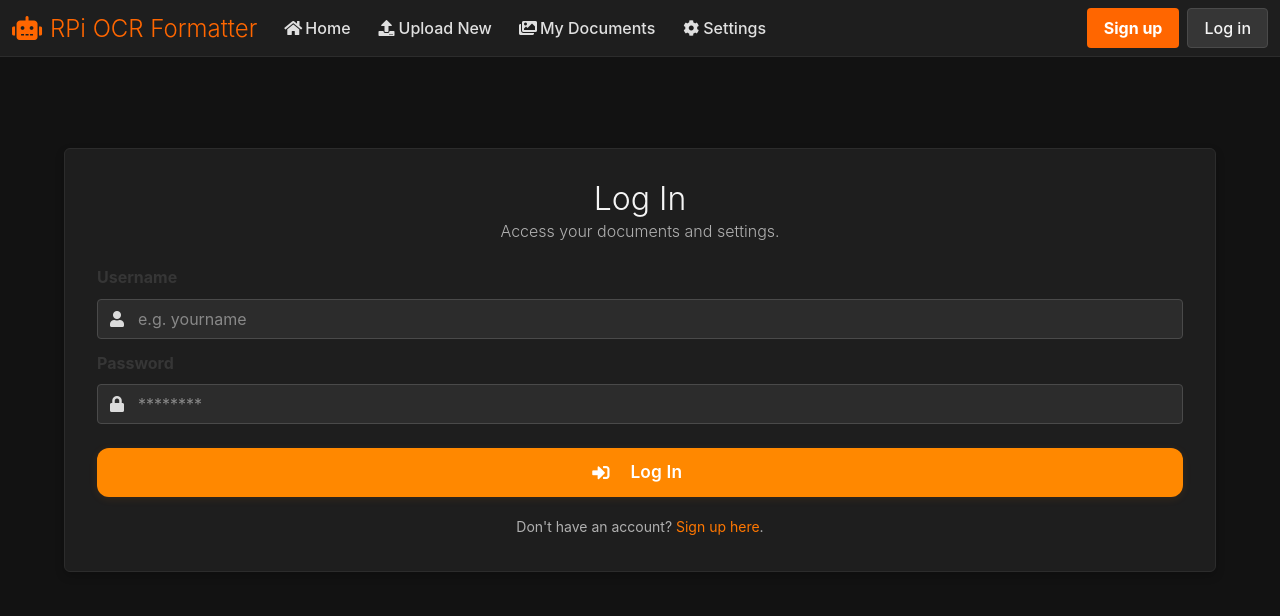
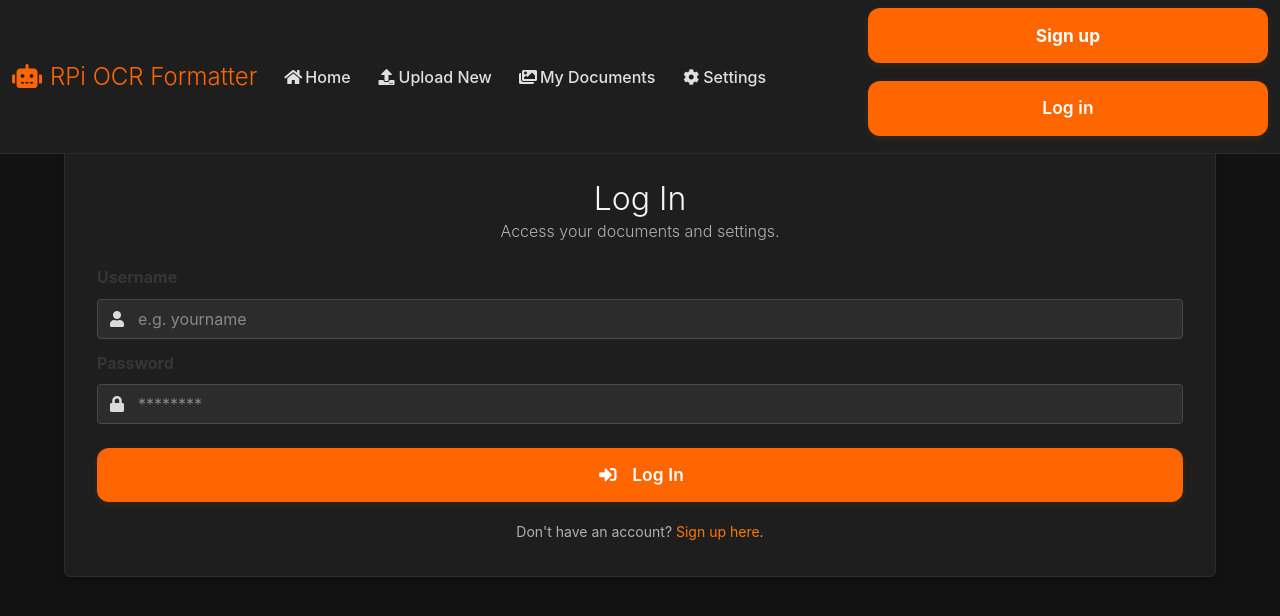
Before and after one commit to MUGnifisent/rpi_photodoc, a Flask app: page /login in a window 1280 px wide. Shown: the top 616 px of the page. Run offline with Flask 3, Linux system fonts and the light colour scheme.

Commit message:
Refactored button styles across the application to unify main action buttons under a new class, enhancing visual consistency. Updated relevant templates to use the new button class for logout, login, registration, and upload actions.

```diff
--- a/static/style.css
+++ b/static/style.css
@@ -245,8 +245,9 @@
     color: #ff8c1a;
 }
 
-.button-app-main {
-    background: #ff8800;
+/* Unified button style for all major actions */
+.button-main {
+    background: #ff6600;
     color: #fff;
     border: none;
     border-radius: 12px;
@@ -267,8 +268,10 @@
     margin-bottom: 1em;
     letter-spacing: 0.01em;
 }
-.button-app-main:hover, .button-app-main:focus {
-    background: #ff6a00;
+.button-main:hover, .button-main:focus {
+    background: #e65c00;
     color: #fff;
     box-shadow: 0 2px 12px 0 rgba(255,136,0,0.18);
 }
+
+/* Remove/override any previous .button-main or .button.upload-flat definitions in page-level styles */
--- a/templates/base.html
+++ b/templates/base.html
@@ -47,15 +47,15 @@
                 <div class="buttons">
                     {% if current_user.is_authenticated %}
                         <span class="navbar-item navbar-user-greeting has-text-grey-light">Hi, <strong>{{ current_user.username }}</strong>!</span>
-                        <a href="{{ url_for('main.logout') }}" class="button is-primary">
+                        <a href="{{ url_for('main.logout') }}" class="button-main">
                             <span class="icon"><i class="fas fa-sign-out-alt"></i></span>
                             <span>Logout</span>
                         </a>
                     {% else %}
-                        <a href="{{ url_for('main.register') }}" class="button is-primary">
+                        <a href="{{ url_for('main.register') }}" class="button-main">
                             <strong>Sign up</strong>
                         </a>
-                        <a href="{{ url_for('main.login') }}" class="button is-light">
+                        <a href="{{ url_for('main.login') }}" class="button-main">
                             Log in
                         </a>
                     {% endif %}
--- a/templates/login.html
+++ b/templates/login.html
@@ -53,7 +53,7 @@
                 </div>
 
                 <div class="field mt-5">
-                    <button type="submit" class="button button-app-main">
+                    <button type="submit" class="button-main">
                         <span class="icon"><i class="fas fa-sign-in-alt"></i></span>
                         <span>Log In</span>
                     </button>
--- a/templates/register.html
+++ b/templates/register.html
@@ -57,7 +57,7 @@
                 </div>
 
                 <div class="field mt-5">
-                    <button type="submit" class="button button-app-main">
+                    <button type="submit" class="button-main">
                         <span class="icon"><i class="fas fa-user-plus"></i></span>
                         <span>Sign Up</span>
                     </button>
```
Also changed, not shown: templates/upload.html (+5 -5 lines).
